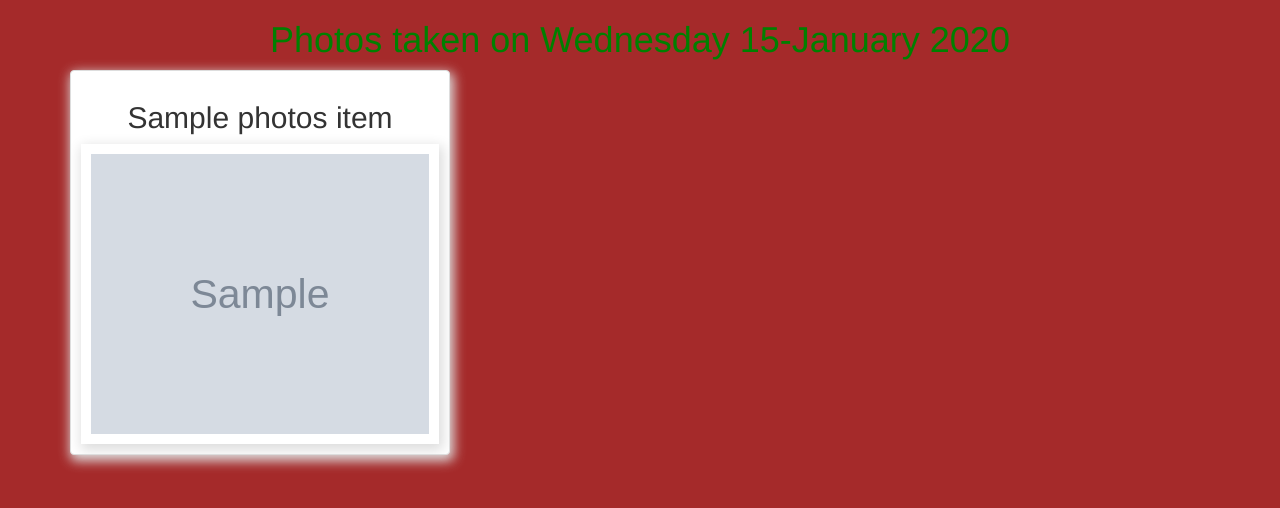
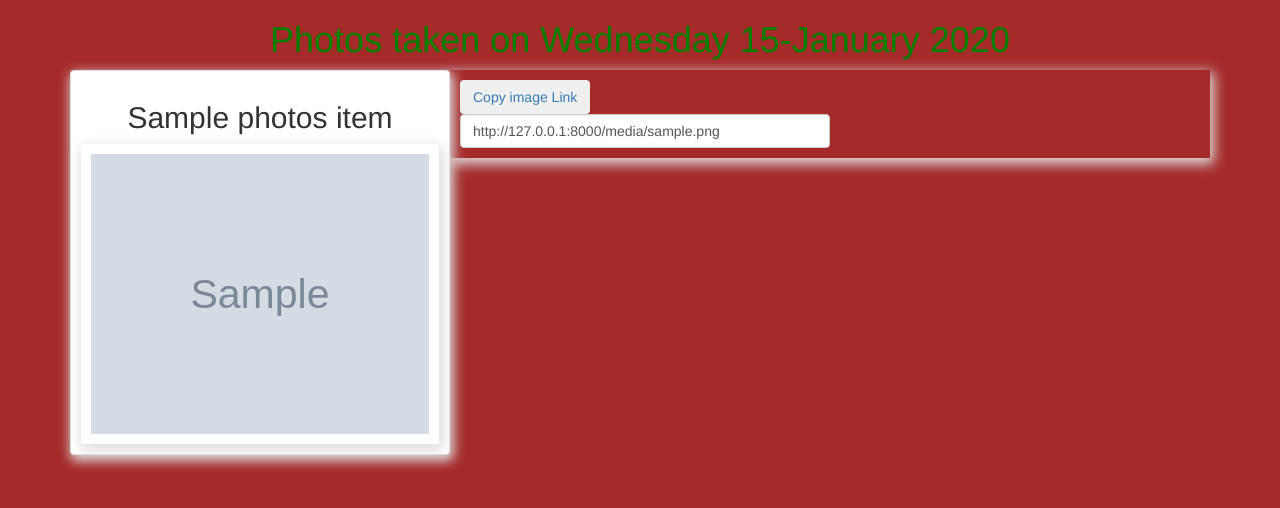
Before and after one commit to Johnonyango/gallery, a Django app: template photos/templates/all/today_photos.html in a window 1280 px wide. Shown: the part 52-560 px from the top of the page. Run offline with Django 3.2, Linux system fonts and the light colour scheme; the template is opened without the code that fills it: most values are stand-ins (such as "Sample title", 1, 10 or a date in 2020); grey boxes marked "Sample" are stand-in pictures; parts of the project's set-up code (start-up, migrations or seed data) failed here and were passed over; some libraries are stand-ins or nearby versions.

Commit message:
add copy link button

```diff
--- a/photos/templates/all/search.html
+++ b/photos/templates/all/search.html
@@ -19,7 +19,7 @@
     <div class="col-md-4 img-responsive thumbnail">
         <div class="image-details">
 
-            <h2 class="text-center"> {{ photos_item.category_name }} </h2>
+            <h2 class="text-center"> {{ photos_item.title }} </h2>
 
           </div>
         <img src="{{image.photo.url}}" class="img-responsive" alt="Image" style="height: 300px;">
--- a/photos/templates/all/today_photos.html
+++ b/photos/templates/all/today_photos.html
@@ -15,15 +15,15 @@
         </div>
       <img src="{{photos_item.photo.url}}" class="img-responsive" alt="Image" style="height: 300px;">
   </div>
-    <div class="row">
-      <!-- displaying photos -->
-      <!-- <div class="col-xs-6 col-sm-6 col-md-6 col-lg-6">
-        <h2 class="text-center"> {{ photos_item.title }} </h2>
-        <img src="{{photos_item.photo.url}}" class="img-responsive" alt="Image">
 
-      </div>
+  <div class="img-responsive">
+    <a onclick="copyLink{{photo.id}}"><button type="button"
+    class="btn btn-outline-warning my-2 my-sm-0 link-btn">Copy image Link</button></a>
+<input class="form-control" type="text" value="http://127.0.0.1:8000{{photos_item.photo.url}}"
+  id="thislinkhere-{{photo.id}}" style="width:50%;">
 
-    </div> -->
+
+  </div>
 
     {% empty %}
     <div class="row">
```
Also changed, not shown: media/images/jp4.png (added).
